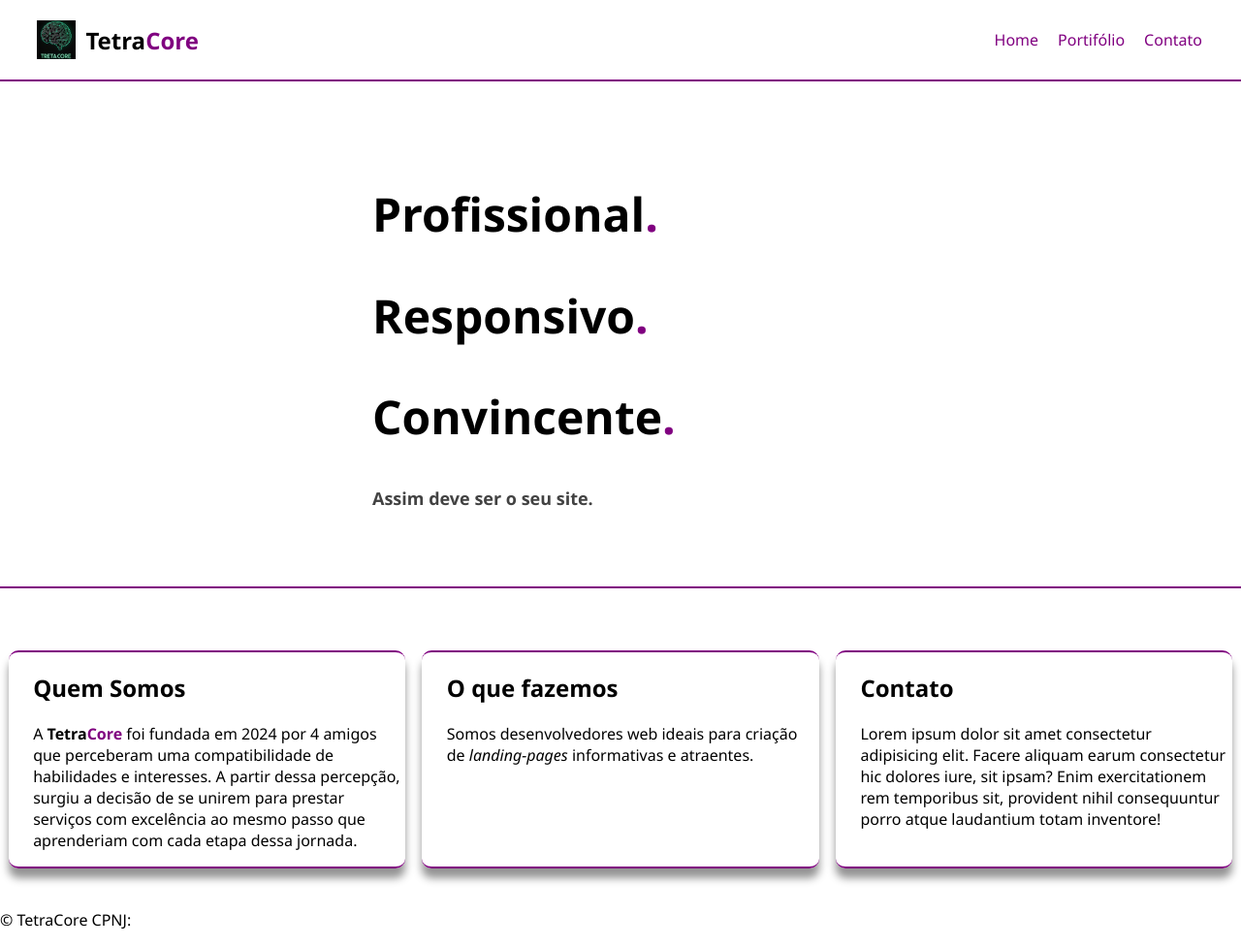
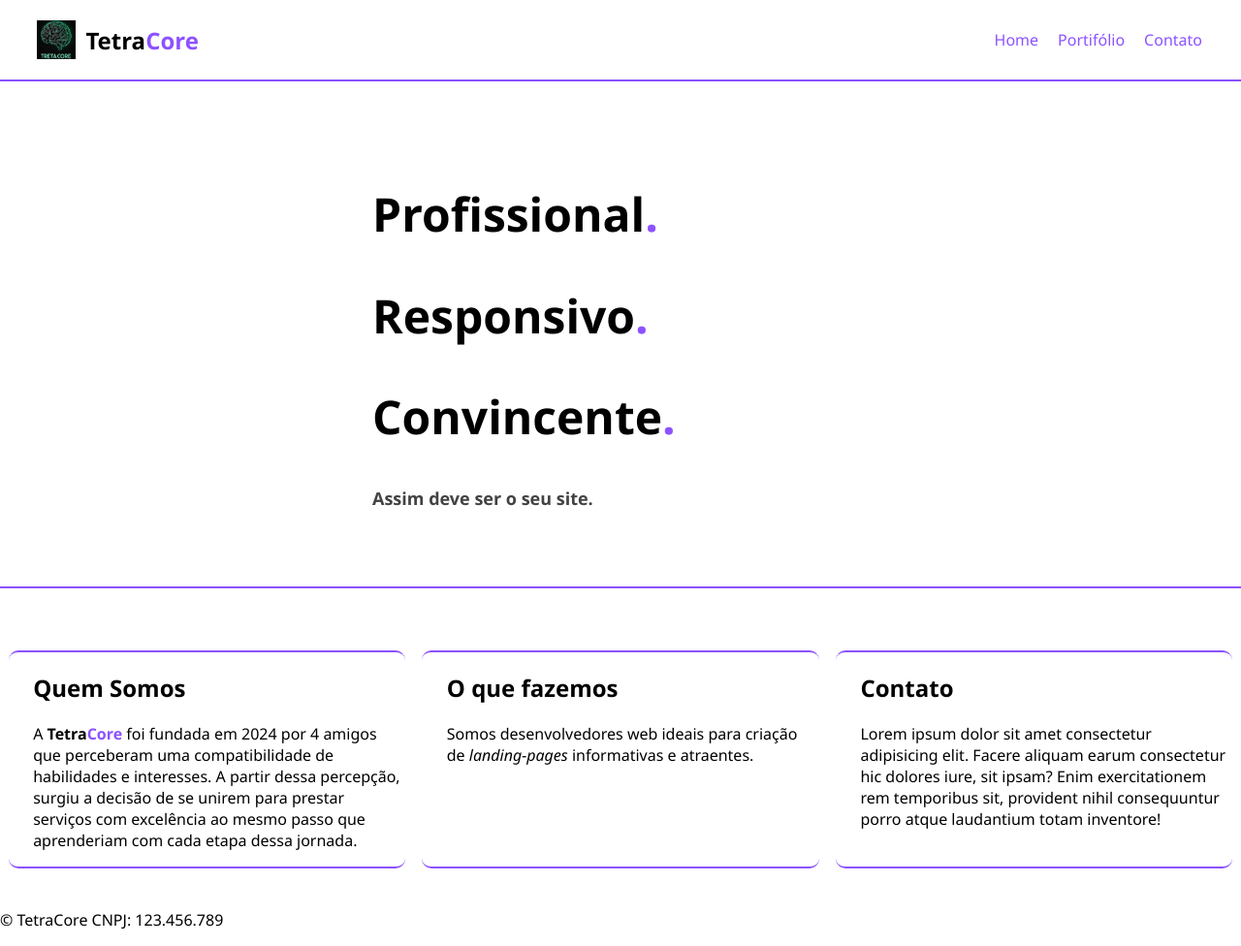
Before and after one commit to Raposadd/projeto-tetracor, a plain HTML site: page index.html in a window 1280 px wide. Shown: the whole page at 97% size. Drawn offline with Linux system fonts and the light colour scheme.

Commit message:
Criação de variáveis de cor no arquivo de style Modificação no box-shadow para ativar somente em hover de mouse nos cards

```diff
--- a/index.html
+++ b/index.html
@@ -73,7 +73,7 @@
       </div>
     </section>
     <footer>
-      <p>&copy; TetraCore CPNJ:</p>
+      <p>&copy; TetraCore CNPJ: 123.456.789</p>
     </footer>
   </body>
 </html>
--- a/styles/estiloa.css
+++ b/styles/estiloa.css
@@ -1,19 +1,25 @@
+:root {
+  /* A cor abaixo foi selecionada especialmente pela nossa designer cabeçuda */
+  --corprincipal: #8C52FF;
+  /* Cor secundária */
+
+}
 body {
   margin: 0%;
   font-family: "Segoe UI", Tahoma, Geneva, Verdana, sans-serif;
   background-color: white;
 }
 .blocodaintro {
-  border-bottom: 2px solid purple;
+  border-bottom: 2px solid var(--corprincipal);
 }
 .accent {
-  color: purple;
+  color: var(--corprincipal);
 }
 .barrasuperior {
-  color: purple;
+  color: var(--corprincipal);
   display: flex;
   align-items: center;
-  border-bottom: 2px solid purple;
+  border-bottom: 2px solid var(--corprincipal);
   padding-left: 3%;
 }
 
@@ -60,13 +66,13 @@ body {
 .caixamenorb {
   width: 30%;
   margin: 0 auto;
-  border-top: 2px solid purple;
-  border-bottom: 2px solid purple;
+  border-top: 2px solid var(--corprincipal);
+  border-bottom: 2px solid var(--corprincipal);
   border-radius: 10px;
   padding-left: 2%;
   gap: 3px;
   margin-bottom: 2%;
-  box-shadow: 0px 10px 8px rgba(0, 0, 0, 0.425);
+  transition-duration: box-shadow 1.5s;
 }
 .caixamaiorb {
   display: flex;
@@ -96,3 +102,7 @@ body {
     font-size: medium;
   }
 }
+
+.caixamenorb:hover {
+  box-shadow: 0px 10px 8px rgba(0, 0, 0, 0.425);
+}
```
